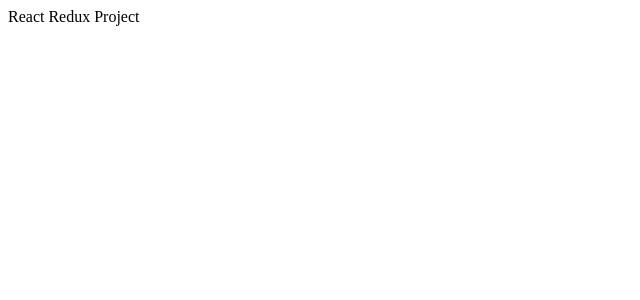
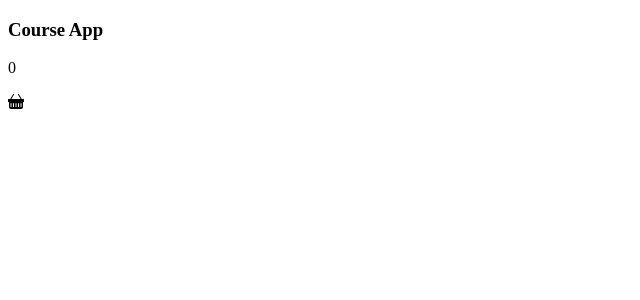
Before and after one commit to furkansylu97/ReactReduxProject, a React (Vite) app in the folder ReduxProject/: page / in a window 1280 px wide. Shown: the top 300 px of the page, without its empty margins (0-640 px from the left). Built offline with nearby package versions, Linux system fonts and the light colour scheme.

Commit message:
Navbar components was created and react-icons packages were uploaded

```diff
--- a/ReduxProject/package.json
+++ b/ReduxProject/package.json
@@ -13,6 +13,7 @@
     "@reduxjs/toolkit": "^2.8.2",
     "react": "^19.1.0",
     "react-dom": "^19.1.0",
+    "react-icons": "^5.5.0",
     "react-redux": "^9.2.0"
   },
   "devDependencies": {
--- a/ReduxProject/src/App.jsx
+++ b/ReduxProject/src/App.jsx
@@ -1,10 +1,11 @@
 import './App.css'
+import Navbar from './components/Navbar'
 
 function App() {
 
   return (
     <>
-      React Redux Project
+      <Navbar />
     </>
   )
 }
--- /dev/null
+++ b/ReduxProject/src/components/Navbar.jsx
@@ -0,0 +1,18 @@
+import React from 'react'
+import { BsFillBasketFill } from "react-icons/bs";
+
+function Navbar() {
+  return (
+    <nav>
+        <div>
+            <h3>Course App</h3>
+            <div>
+                <p>0</p>
+            </div>
+            <BsFillBasketFill />
+        </div>
+    </nav>
+  )
+}
+
+export default Navbar
--- a/ReduxProject/src/control/CartSlice.jsx
+++ b/ReduxProject/src/control/CartSlice.jsx
@@ -11,6 +11,4 @@ const cartSlice = createSlice({
     initialState,
 })
 
-console.log(cartSlice);
-
 export default cartSlice.reducer; // !!!
```
Also changed, not shown: 1 other file (tests, documents, lock files or other folders).
